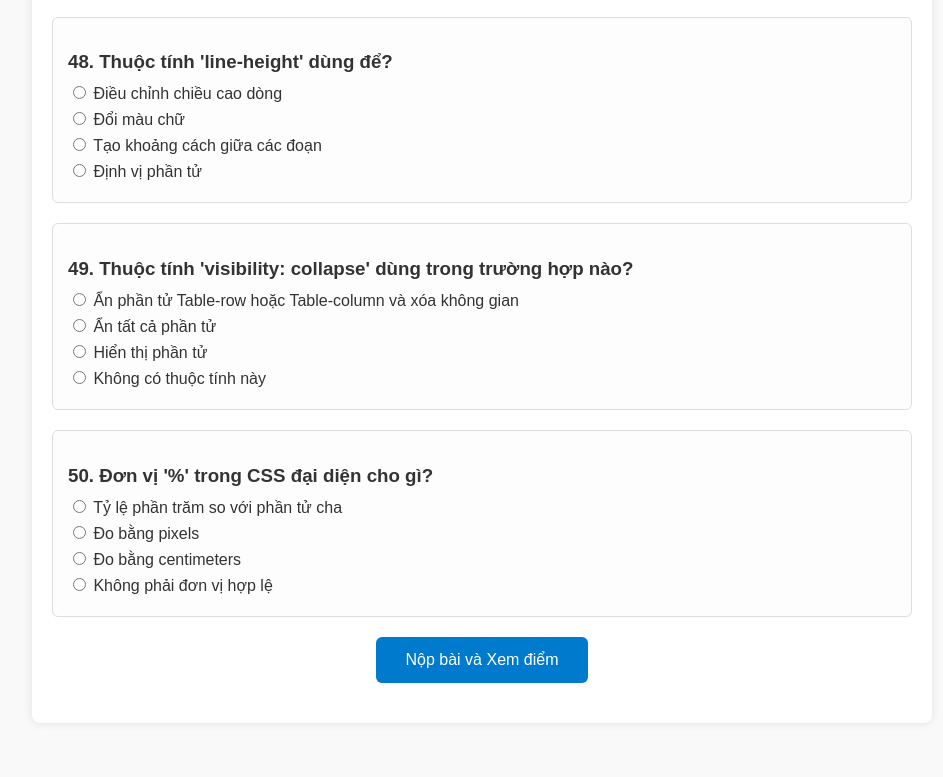
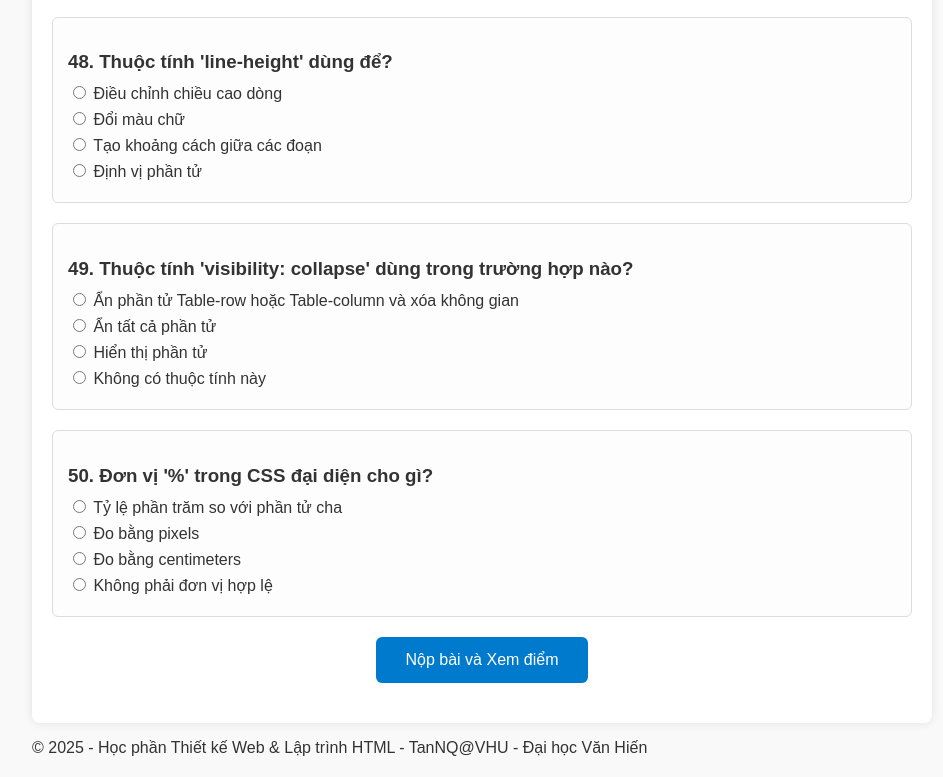
Before and after one commit to ntan-tdt/ltw.vhu.io, a plain HTML site: page tr_chuong3.html in a window 1280 px wide. Shown: the part 9837-10614 px from the top of the page, without its empty margins (158-1101 px from the left). Before the commit the page ends 10580 px from the top, so only its background shows below. Drawn offline with Linux system fonts and the light colour scheme.

Commit message:
Update tr_chuong3.html
Bổ sung Footer
<footer class="text-center mt-5">
        <p>&copy; 2025 - Học phần Thiết kế Web & Lập trình HTML - TanNQ@VHU - Đại học Văn Hiến</p>
    </footer>

```diff
--- a/tr_chuong3.html
+++ b/tr_chuong3.html
@@ -161,5 +161,8 @@ form.addEventListener('submit', e => {
 });
 </script>
 
+  <footer class="text-center mt-5">
+        <p>&copy; 2025 - Học phần Thiết kế Web & Lập trình HTML - TanNQ@VHU - Đại học Văn Hiến</p>
+    </footer>
 </body>
 </html>
```
